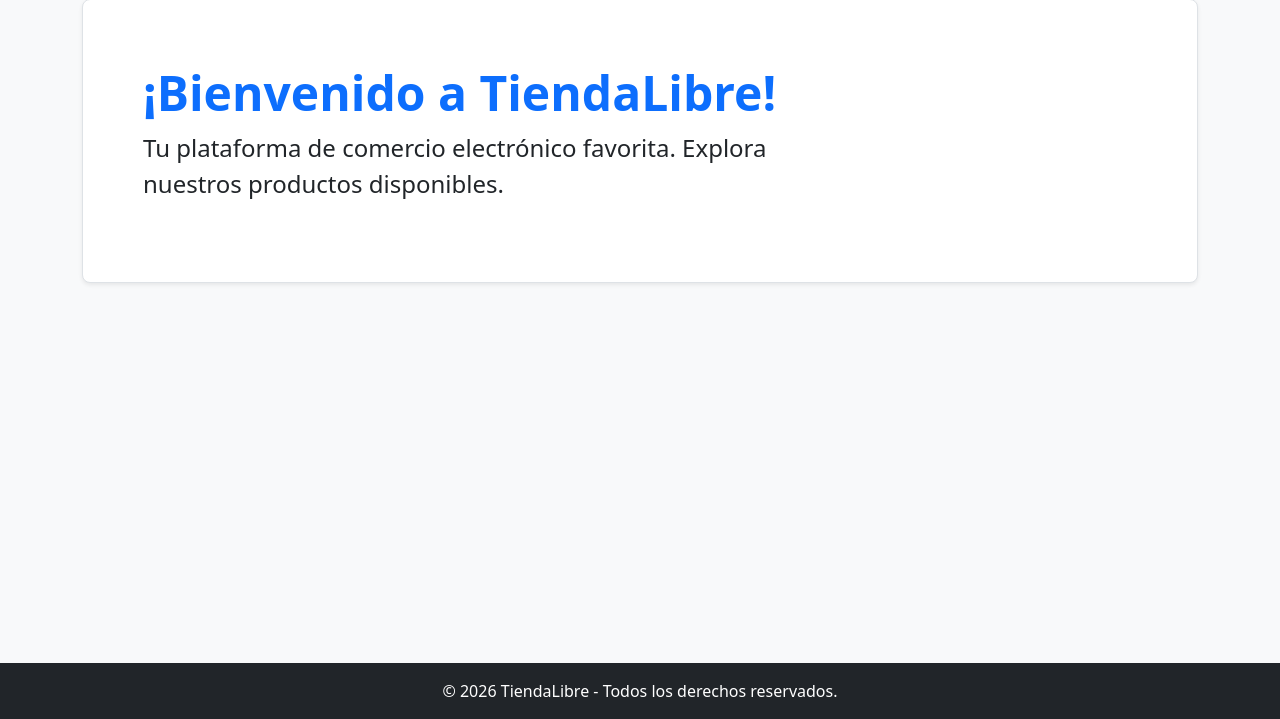
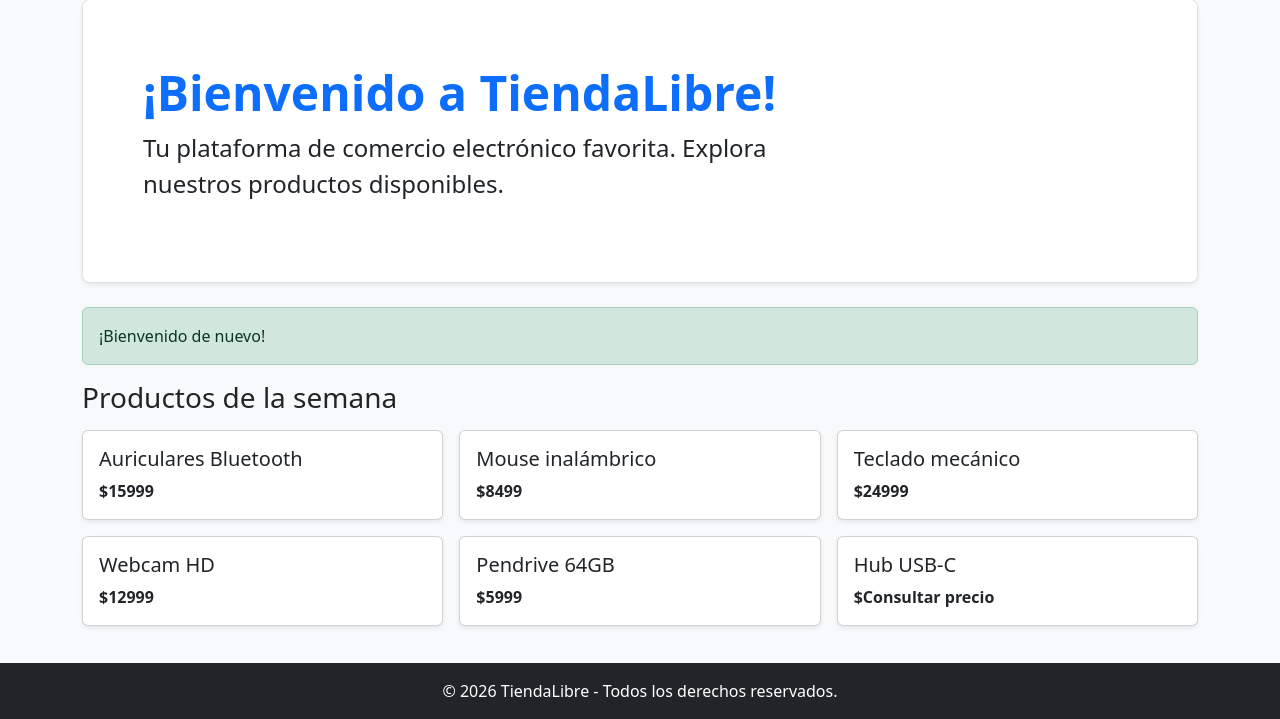
Before and after one commit to Villada-PG3/trabajo-practico-tienda-libre-EzequeilCorti, a Django app: page / in a window 1280 px wide. Shown: the part 81-800 px from the top of the page. Run offline with Django 5.2, Linux system fonts and the light colour scheme.

Commit message:
template dinámico con DTL en home.

```diff
--- a/TiendaLibre/models.py
+++ b/TiendaLibre/models.py
@@ -2,8 +2,8 @@ from django.db import models
 
 
 class Categoria(models.Model):
-    nombre = models.CharField(max_length=100, unique=True) # "Hogar y Jaridin"
-    slug = models.SlugField(max_length=100, unique=True) # "hogar-y-jardin"
+    nombre = models.CharField(max_length=100, unique=True)
+    slug = models.SlugField(max_length=100, unique=True)
 
     class Meta:
         verbose_name = "Categoria"
@@ -18,7 +18,7 @@ class Producto(models.Model):
         on_delete=models.CASCADE,
         related_name='productos',
         null = True,
-        blank = True # temporal hasta que se agregue la categoria a todos los productos
+        blank = True
     )
     nombre = models.CharField(max_length=100)
     descripcion = models.TextField()
--- a/TiendaLibre/urls.py
+++ b/TiendaLibre/urls.py
@@ -4,7 +4,7 @@ from . import views
 app_name = 'TiendaLibre'
 
 urlpatterns = [
-    path('', views.home, name='home'),
+    path('', views.home_1, name='home'),
     path('inicio/', views.home_1, name='inicio'),
     path('acerca-de-mi/', views.acerca_de_mi, name='acerca_de_mi'),
     path('productos/', views.ProductosTemplateView.as_view(), name='productos'),
--- a/TiendaLibre/views.py
+++ b/TiendaLibre/views.py
@@ -1,19 +1,36 @@
 from django.shortcuts import render
-from django.views.generic import TemplateView
 from django.views.generic import ListView
 from .models import Producto
+
 
 class ProductosTemplateView(ListView):
     model = Producto
     template_name = "productos.html"
     context_object_name = "productos"
-# Create your views here.
+
 
 def home(request):
-    return render(request, 'home.html')
+    productos_destacados = [
+         {"nombre": "Auriculares Bluetooth", "precio": 15999, "stock": 32},
+            {"nombre": "Mouse inalámbrico", "precio": 8499, "stock": 18},
+            {"nombre": "Teclado mecánico", "precio": 24999, "stock": 7},
+            {"nombre": "Webcam HD", "precio": 12999, "stock": 4},
+            {"nombre": "Pendrive 64GB", "precio": 5999, "stock": 1},
+            {"nombre": "Hub USB-C", "precio": None, "stock": 0},
+    ]
+
+    context = {
+        'titulo': 'Productos de la semana',
+        'productos': productos_destacados,
+        'usuario_logueado': True
+    }
+
+    return render(request, 'home.html', context)
+
 
 def home_1(request):
-    return render(request, 'home.html')
+    return home(request)
+
 
 def acerca_de_mi(request):
     return render(request, 'acerca-de-mi.html')
--- a/template/home.html
+++ b/template/home.html
@@ -5,14 +5,36 @@
 {% block content %}
 <div class="p-5 mb-4 bg-white rounded-3 shadow-sm border">
     <div class="container-fluid py-3">
-        <h1 class="display-5 fw-bold text-primary">
-            ¡Bienvenido a TiendaLibre!
-        </h1>
-
-        <p class="col-md-8 fs-4">
-            Tu plataforma de comercio electrónico favorita.
-            Explora nuestros productos disponibles.
-        </p>
+        <h1 class="display-5 fw-bold text-primary">¡Bienvenido a TiendaLibre! </h1>
+        <p class="col-md-8 fs-4">Tu plataforma de comercio electrónico favorita. Explora nuestros productos disponibles.</p>
     </div>
 </div>
+
+{% if usuario_logueado %}
+    <div class="alert alert-success" role="alert">
+        ¡Bienvenido de nuevo!
+    </div>
+
+    <section>
+        <h2 class="h3 mb-3">{{ titulo }}</h2>
+        <div class="row g-3">
+            {% for producto in productos %}
+                <div class="col-md-4">
+                    <article class="card h-100 shadow-sm">
+                        <div class="card-body">
+                            <h3 class="h5 card-title">{{ producto.nombre }}</h3>
+                            <p class="card-text fw-bold">${{ producto.precio|default:"Consultar precio"  }}</p>
+                        </div>
+                    </article>
+                </div>
+            {% empty %}
+                <p>No hay productos destacados disponibles.</p>
+            {% endfor %}
+        </div>
+    </section>
+{% else %}
+    <div class="alert alert-warning" role="alert">
+        Debes iniciar sesión para ver los productos destacados.
+    </div>
+{% endif %}
 {% endblock %}
```
Also changed, not shown: template/productos.html (+12 -4 lines).
